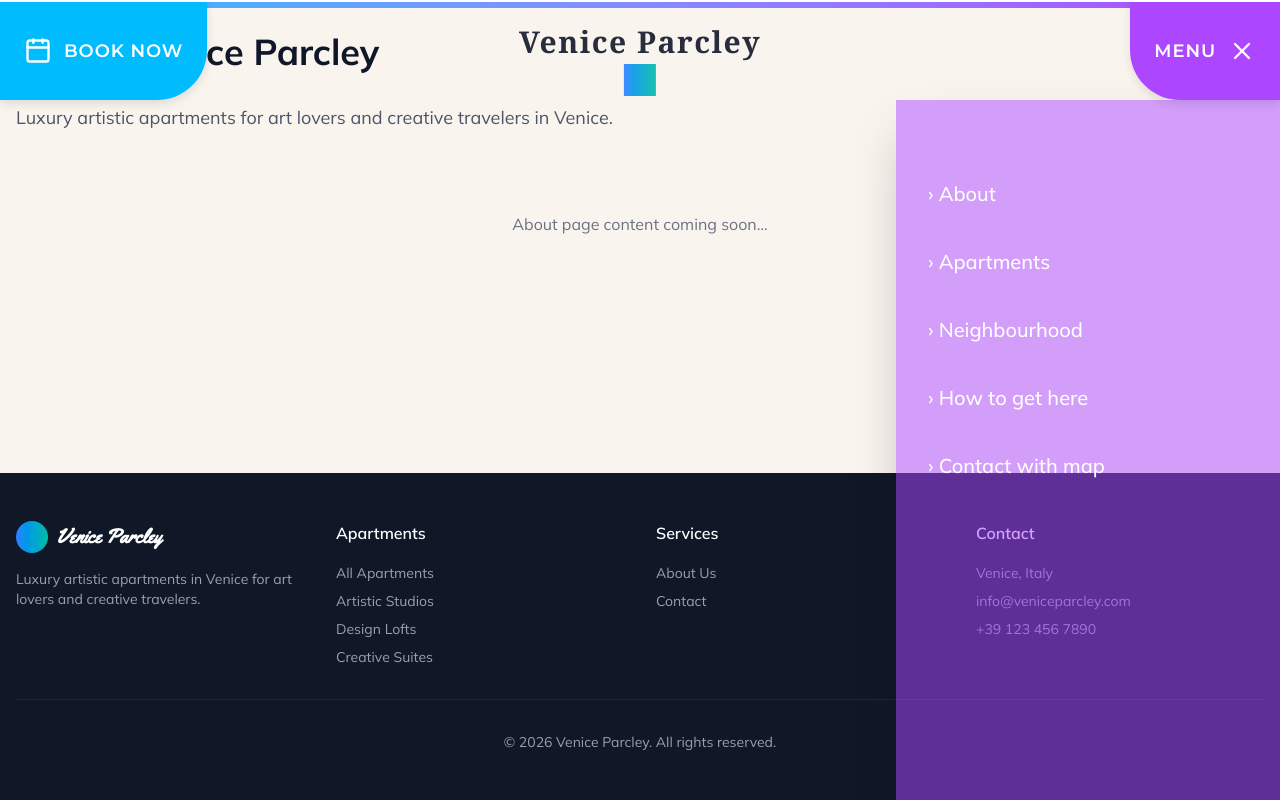
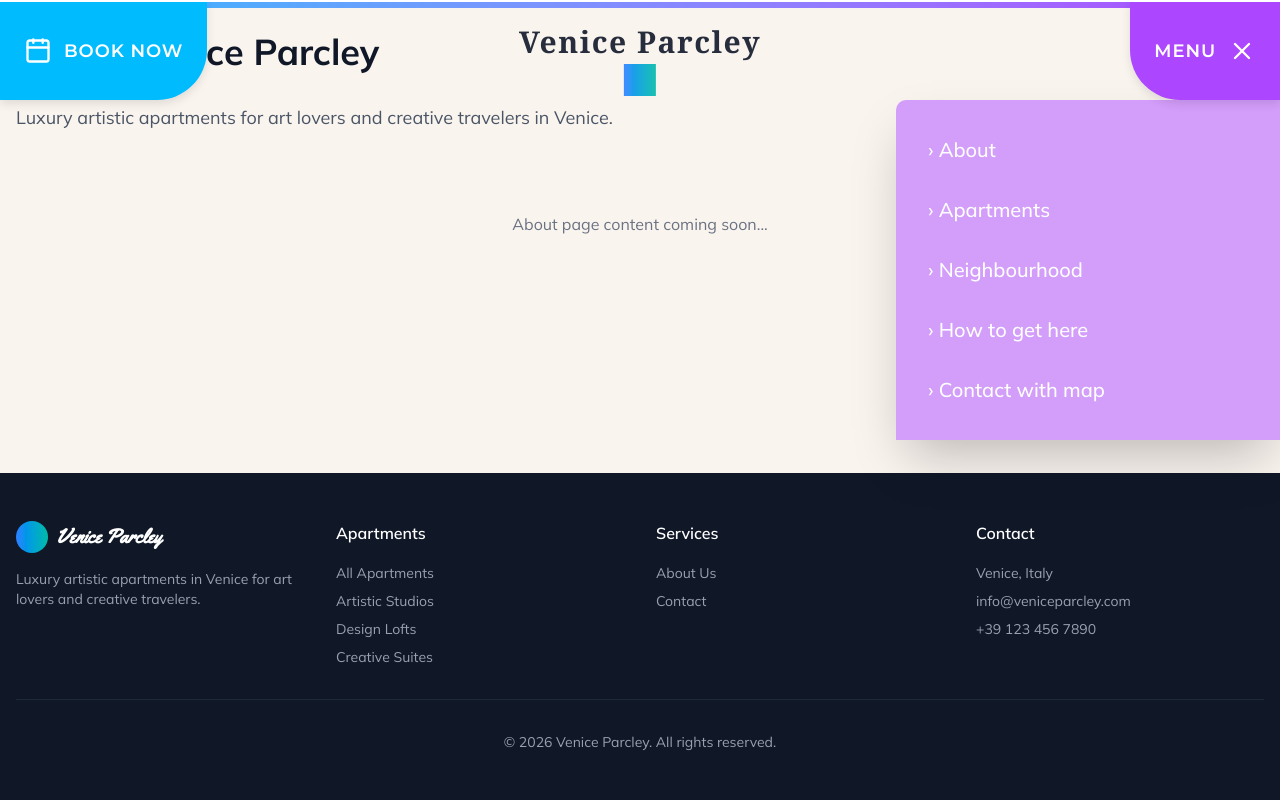
Before and after one commit to imadegun/venice-parcley, a Next.js app: page /about in a window 1280 px wide. Both pictures are taken after a click on the button "MENU". Built offline with nearby package versions, Linux system fonts and the light colour scheme.

Commit message:
menu improve-1

```diff
--- a/src/components/layout/header.tsx
+++ b/src/components/layout/header.tsx
@@ -110,19 +110,19 @@ export function Header() {
         }`}
       >
         <div
-          className={`w-80 h-full bg-purple-500/50 shadow-2xl transform transition-transform duration-300 ${
+          className={`w-80 h-auto bg-purple-500/50 shadow-2xl transform transition-transform duration-300 rounded-tl-lg ${
             isMenuOpen ? 'translate-x-0' : 'translate-x-full'
           }`}
         >
           {/* Menu Items */}
-          <nav className="py-8">
+          <nav className="py-4">
             <ul className="space-y-1">
               {menuItems.map((item) => (
                 <li key={item.href}>
                   <Link
                     href={item.href}
                     onClick={closeMenu}
-                    className="block px-6 py-3 text-lg font-medium text-white hover:text-yellow-300 hover:translate-x-2 transition-all duration-200"
+                    className="block px-6 py-2 text-lg font-medium text-white hover:text-yellow-300 hover:translate-x-2 transition-all duration-200"
                   >
                     › {item.label}
                   </Link>
@@ -140,19 +140,19 @@ export function Header() {
         }`}
       >
         <div
-          className={`w-96 h-full bg-purple-500/50 shadow-2xl transform transition-transform duration-300 ${
+          className={`w-96 h-auto bg-purple-500/50 shadow-2xl transform transition-transform duration-300 rounded-tl-lg ${
             isMenuOpen ? 'translate-x-0' : 'translate-x-full'
           }`}
         >
           {/* Menu Items */}
-          <nav className="py-16">
+          <nav className="py-6">
             <ul className="space-y-2">
               {menuItems.map((item) => (
                 <li key={item.href}>
                   <Link
                     href={item.href}
                     onClick={closeMenu}
-                    className="block px-8 py-4 text-xl font-medium text-white hover:text-yellow-300 hover:translate-x-4 transition-all duration-200"
+                    className="block px-8 py-3 text-xl font-medium text-white hover:text-yellow-300 hover:translate-x-4 transition-all duration-200"
                   >
                     › {item.label}
                   </Link>
```
